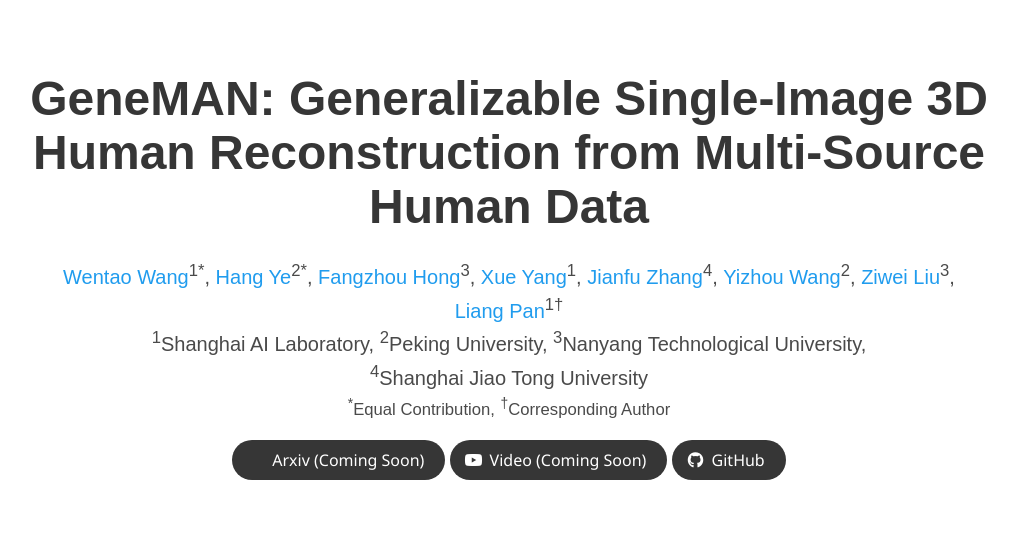
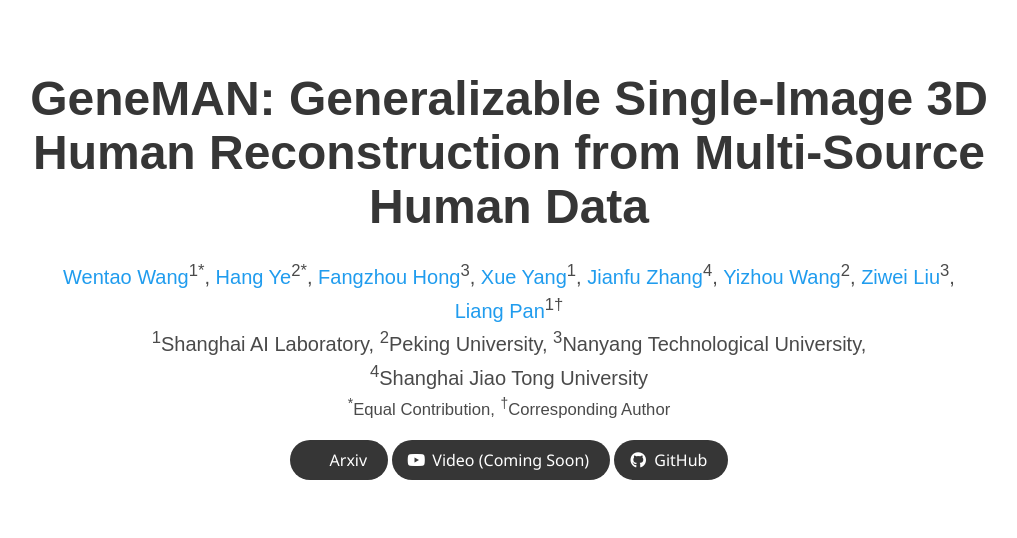
Before and after one commit to 3DTopia/GeneMAN, a plain HTML site: page index.html in a window 1280 px wide. Shown: the top 538 px of the page, without its empty margins (131-1148 px from the left). Drawn offline with nearby package versions, Linux system fonts and the light colour scheme; some icons are missing; a web font is replaced by a local one.

Commit message:
Update index.html

```diff
--- a/index.html
+++ b/index.html
@@ -93,7 +93,7 @@
                     <span class="icon">
                       <i class="ai ai-arxiv"></i>
                     </span>
-                    <span>Arxiv (Coming Soon)</span>
+                    <span>Arxiv</span>
                   </a>
                 </span>
                 <!-- Video Link. -->
```
